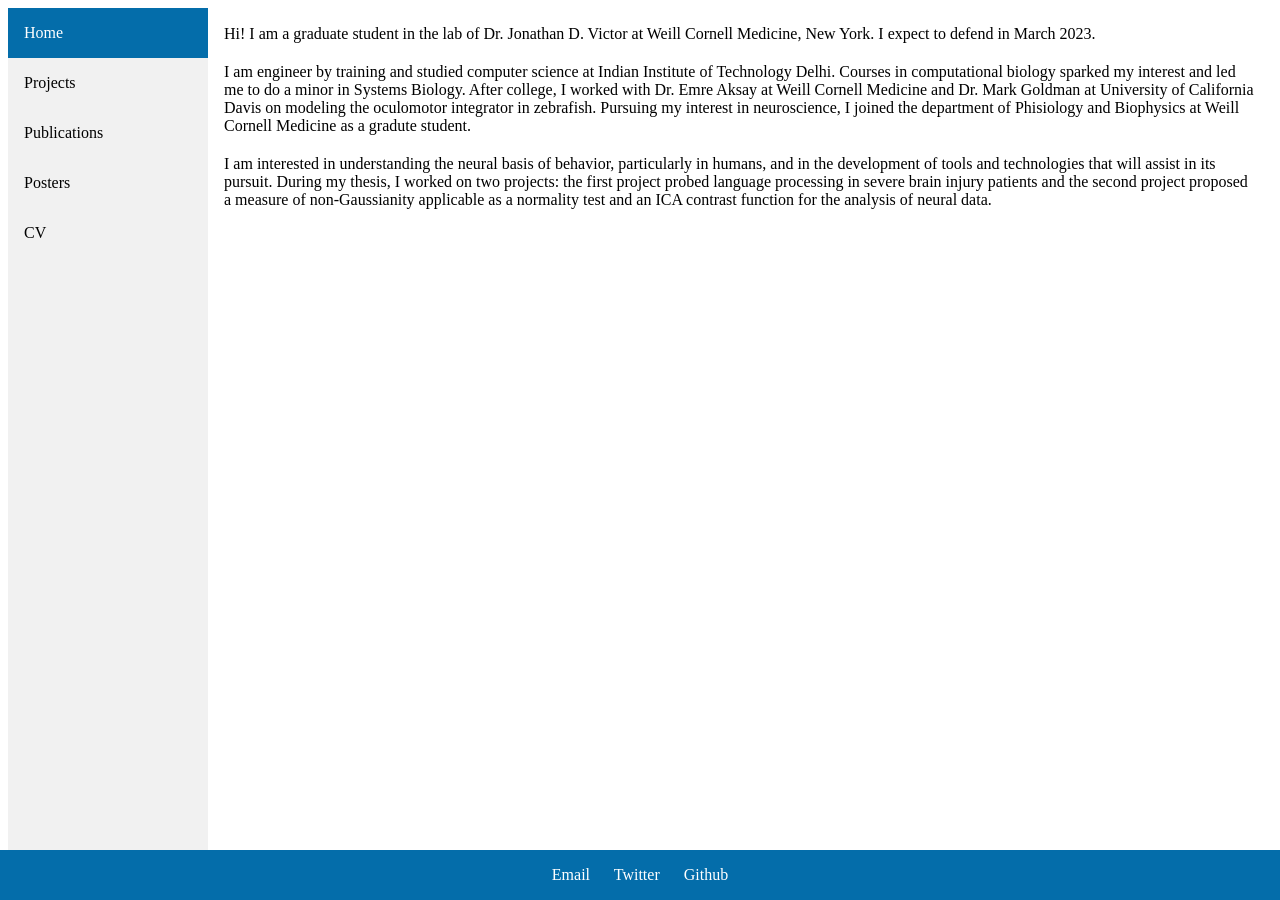
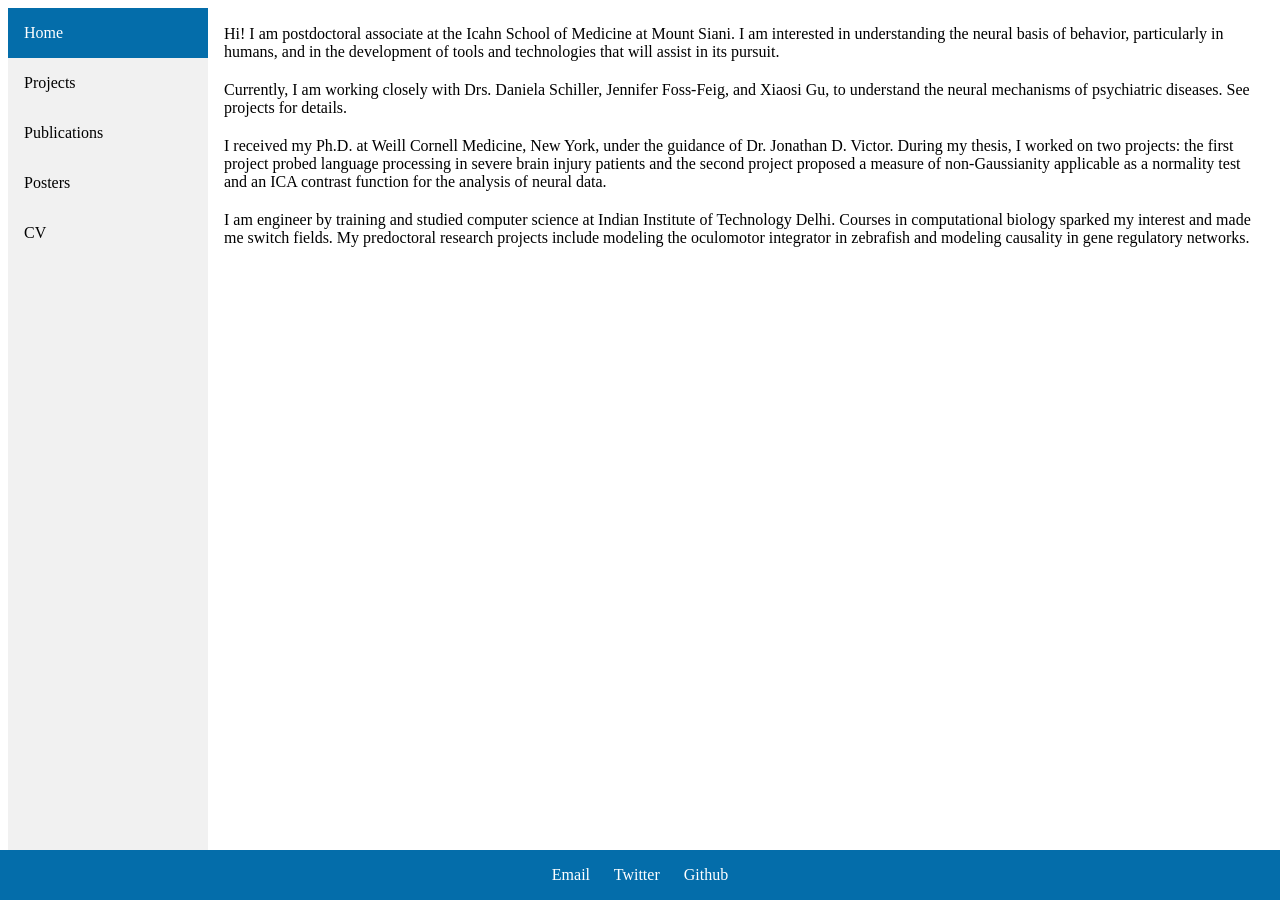
Before and after one commit to paruljainneuro/paruljain.github.io, a Jekyll site: the page built from home.md, in a window 1280 px wide. Built offline with Jekyll 4.4.1, drawn with Linux system fonts in a browser that asks for light colours.

Commit message:
Postdoc update

```diff
--- a/_config.yml
+++ b/_config.yml
@@ -14,13 +14,13 @@
 # You can create any custom variable you would like, and they will be accessible
 # in the templates via {{ site.myvariable }}.
 title: Parul Jain
-email: paj3001@med.cornell.edu
+email: parul.jain@mssm.edu
 description: >- # this means to ignore newlines until "baseurl:"
-  PhD candidiate in PBSB, WCGS
+  Postdoctoral Associate, Schiller Lab, Icahn School of Medicine at Mount Sinai
 baseurl: "" # the subpath of your site, e.g. /blog
 url: "" # the base hostname & protocol for your site, e.g. http://example.com
 twitter_username: jainparul321
-github_username:  paj3001
+github_username:  paruljainneuro
 
 # Build settings
 markdown: kramdown
--- a/_layouts/myDefault.html
+++ b/_layouts/myDefault.html
@@ -17,7 +17,7 @@
     </div>
     {{ content }}
     <div class="footer">
-      <p><a href="mailto:paj3001@med.cornell.edu">Email</a> &emsp;
+      <p><a href="mailto:parul.jain@mssm.edu">Email</a> &emsp;
       <a href="https://twitter.com/jainparul321">Twitter</a> &emsp;
       <a href="https://github.com/paruljainneuro">Github</a></p>
     </div>
--- a/home.md
+++ b/home.md
@@ -4,9 +4,12 @@ title: Home
 permalink: /home
 ---
 <div class="content">
-	<p>Hi! I am a graduate student in the lab of Dr. Jonathan D. Victor at Weill Cornell Medicine, New York. I expect to defend in March 2023. </p>
-	<p> I am engineer by training and studied computer science at Indian Institute of Technology Delhi. Courses in computational biology sparked my interest and led me to do a minor in Systems Biology. After college, I worked with Dr. Emre Aksay at Weill Cornell Medicine and Dr. Mark Goldman at University of California Davis on modeling the oculomotor integrator in zebrafish. Pursuing my interest in neuroscience, I joined the department of Phisiology and Biophysics at Weill Cornell Medicine as a gradute student.</p>
-	<p>I am interested in understanding the neural basis of behavior, particularly in humans, and in the development of tools and technologies that will assist in its pursuit. During my thesis, I worked on two projects: the first project probed language processing in severe brain injury patients and the second project proposed a measure of non-Gaussianity applicable as a normality test and an ICA contrast function for the analysis of neural data.</p>
+	<p>Hi! I am postdoctoral associate at the Icahn School of Medicine at Mount Siani. I am interested in understanding the neural basis of behavior, particularly in humans, and in the development of tools and technologies that will assist in its pursuit.
+	</p>
+	<p>Currently, I am working closely with Drs. Daniela Schiller, Jennifer Foss-Feig, and Xiaosi Gu, to understand the neural mechanisms of psychiatric diseases. See projects for details.
+	</p>
+	<p>I received my Ph.D. at Weill Cornell Medicine, New York, under the guidance of Dr. Jonathan D. Victor. During my thesis, I worked on two projects: the first project probed language processing in severe brain injury patients and the second project proposed a measure of non-Gaussianity applicable as a normality test and an ICA contrast function for the analysis of neural data.</p>
+	<p> I am engineer by training and studied computer science at Indian Institute of Technology Delhi. Courses in computational biology sparked my interest and made me switch fields. My predoctoral research projects include modeling the oculomotor integrator in zebrafish and modeling causality in gene regulatory networks.</p>
 </div>
 
 <!-- [Twitter](https://twitter.com/jainparul321)
```
Also changed, not shown: projects.md (+4 -0 lines), publications.md (+1 -0 lines), Gemfile (line endings or trailing spaces), Gemfile.lock, README.md (deleted), 12 other files.
